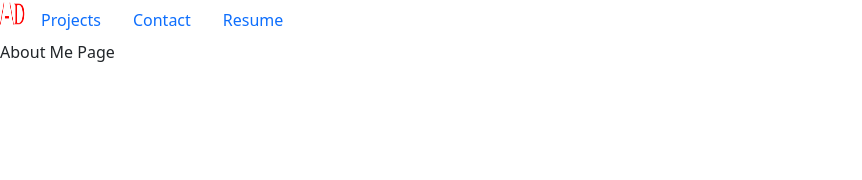
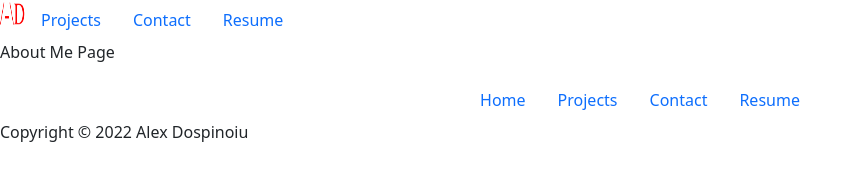
Before and after one commit to adospinoiu/Portfolio, a plain HTML site: page about.html in a window 1280 px wide. Shown: the whole page, without its empty margins (0-862 px from the left). Drawn offline with nearby package versions, Linux system fonts and the light colour scheme.

Commit message:
Added footer to about page

```diff
--- a/about.html
+++ b/about.html
@@ -26,4 +26,22 @@
     <p>About Me Page</p>
 </body>
 
+<footer>
+    <ul class="nav justify-content-center">
+        <li class="nav-item">
+            <a class="nav-link active" aria-current="page" href="/index.html">Home</a>
+        </li>
+        <li class="nav-item">
+            <a class="nav-link" href="/projects.html">Projects</a>
+        </li>
+        <li class="nav-item">
+            <a class="nav-link" href="/contact.html">Contact</a>
+        </li>
+        <li class="nav-item">
+            <a class="nav-link" href="/resume.html">Resume</a>
+        </li>
+    </ul>
+    <p>Copyright © 2022 Alex Dospinoiu</p>
+</footer>
+
 </html>
```
